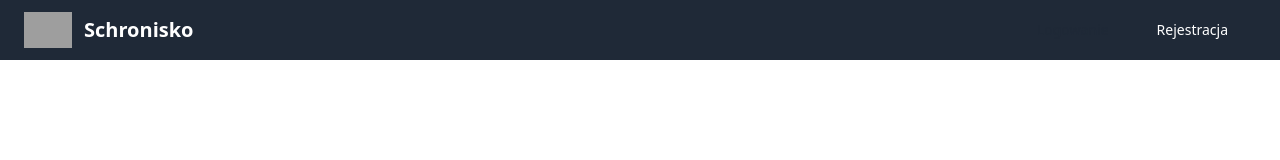
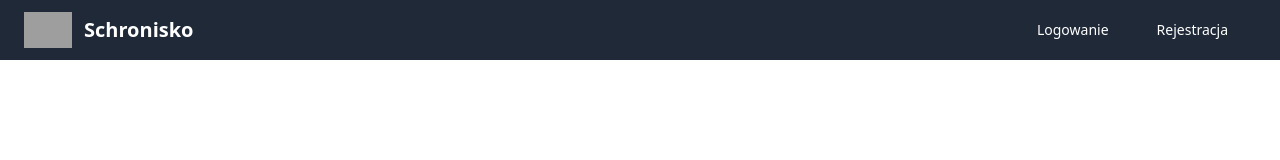
Before and after one commit to animal-shelters/projekt-schronisko, a Next.js app in the folder pwa/: page /login in a window 1280 px wide. Shown: the top 160 px of the page. Built offline with nearby package versions, Linux system fonts and the light colour scheme; grey boxes are pictures that could not be loaded; what tw-elements would draw is missing.

Commit message:
yet another color fix

```diff
--- a/pwa/src/components/Header.tsx
+++ b/pwa/src/components/Header.tsx
@@ -42,7 +42,7 @@ function Header(): JSX.Element {
             <div className="flex items-center lg:order-2">
               <Link
                 href="/login"
-                className="text-gray-800 dark:text-white hover:bg-gray-50 focus:ring-4 focus:ring-gray-300 font-medium rounded-lg text-sm px-4 lg:px-5 py-2 lg:py-2.5 mr-2 dark:hover:bg-gray-700 focus:outline-none dark:focus:ring-gray-800"
+                className="text-white dark:text-white hover:bg-gray-700 focus:ring-4 focus:ring-gray-300 font-medium rounded-lg text-sm px-4 lg:px-5 py-2 lg:py-2.5 mr-2 dark:hover:bg-gray-700 focus:outline-none dark:focus:ring-gray-800"
               >
                 Logowanie
               </Link>
```
